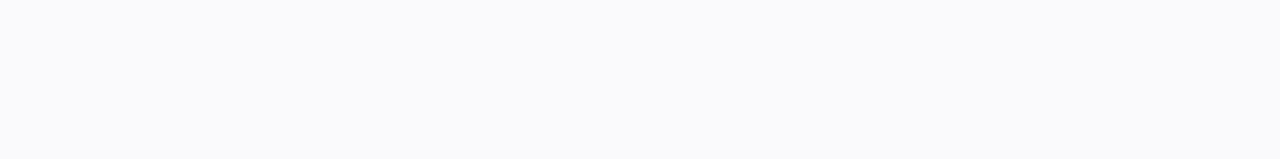
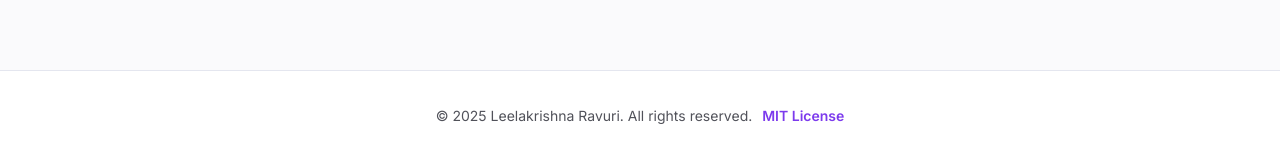
Before and after one commit to LeelaKrishna-R/mywebsite, a Next.js app: page / in a window 1280 px wide. Shown: the part 723-882 px from the top of the page. Before the commit the page ends 800 px from the top, so only its background shows below. Built offline with nearby package versions, Linux system fonts and the light colour scheme; no server answers.

Commit message:
added footer

```diff
--- a/app/globals.css
+++ b/app/globals.css
@@ -560,3 +560,34 @@
 html[data-theme='light'] .token.operator,
 html[data-theme='light'] .token.entity,
 html[data-theme='light'] .token.url { color: #0969da; }
+
+/* ============================================
+   SITE FOOTER
+=============================================*/
+.site-footer {
+  border-top: 1px solid var(--border);
+  padding: 20px 0;
+  margin-top: 40px;
+  text-align: center;
+  background: var(--surface);
+  color: var(--muted);
+  font-size: 14px;
+}
+
+.site-footer a {
+  color: var(--accent);
+  font-weight: 600;
+  text-decoration: none;
+  margin-left: 6px;
+}
+
+.site-footer a:hover {
+  color: var(--accent-2);
+  text-decoration: underline;
+}
+
+.footer-inner {
+  max-width: var(--maxw);
+  margin: 0 auto;
+  padding: 0 16px;
+}
--- a/app/layout.js
+++ b/app/layout.js
@@ -1,6 +1,7 @@
 import "./globals.css";
 import { ThemeProvider } from "../components/ThemeProvider";
 import BodyWrapper from "../components/BodyWrapper";
+import Link from "next/link";
 
 export const metadata = {
   metadataBase: new URL(process.env.NEXT_PUBLIC_SITE_URL || "http://localhost:3000"),
@@ -48,7 +49,25 @@
         />
       </head>
       <ThemeProvider>
-        <BodyWrapper>{children}</BodyWrapper>
+        <BodyWrapper>
+          {children}
+
+          {/* Footer */}
+          <footer className="site-footer">
+            <div className="footer-inner">
+              <p>
+                © {new Date().getFullYear()} Leelakrishna Ravuri. All rights reserved.{" "}
+                <Link
+                  href="https://github.com/LeelaKrishna-R/mywebsite/blob/main/LICENSE"
+                  target="_blank"
+                  rel="noopener noreferrer"
+                >
+                  MIT License
+                </Link>
+              </p>
+            </div>
+          </footer>
+        </BodyWrapper>
       </ThemeProvider>
     </html>
   );
```
